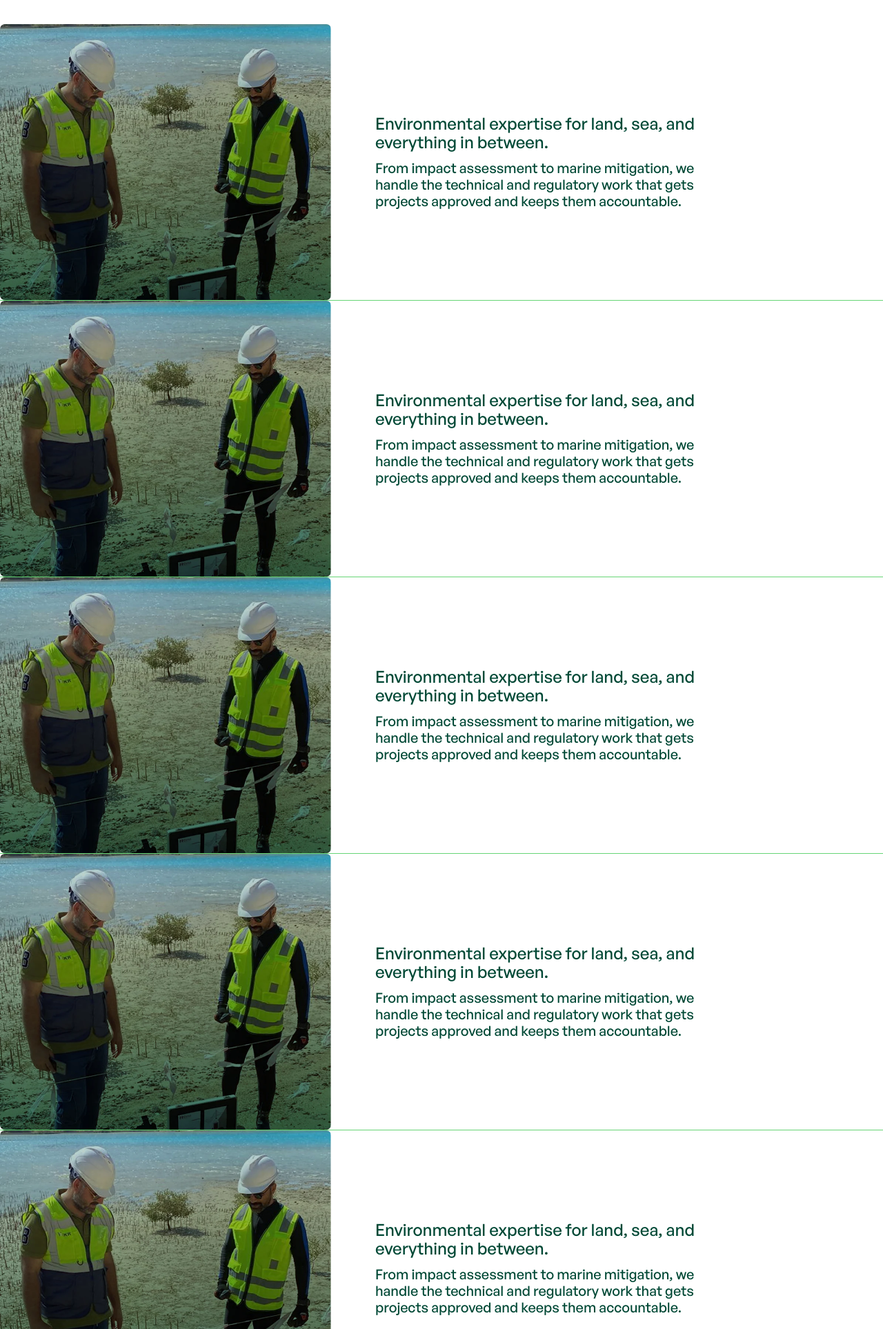
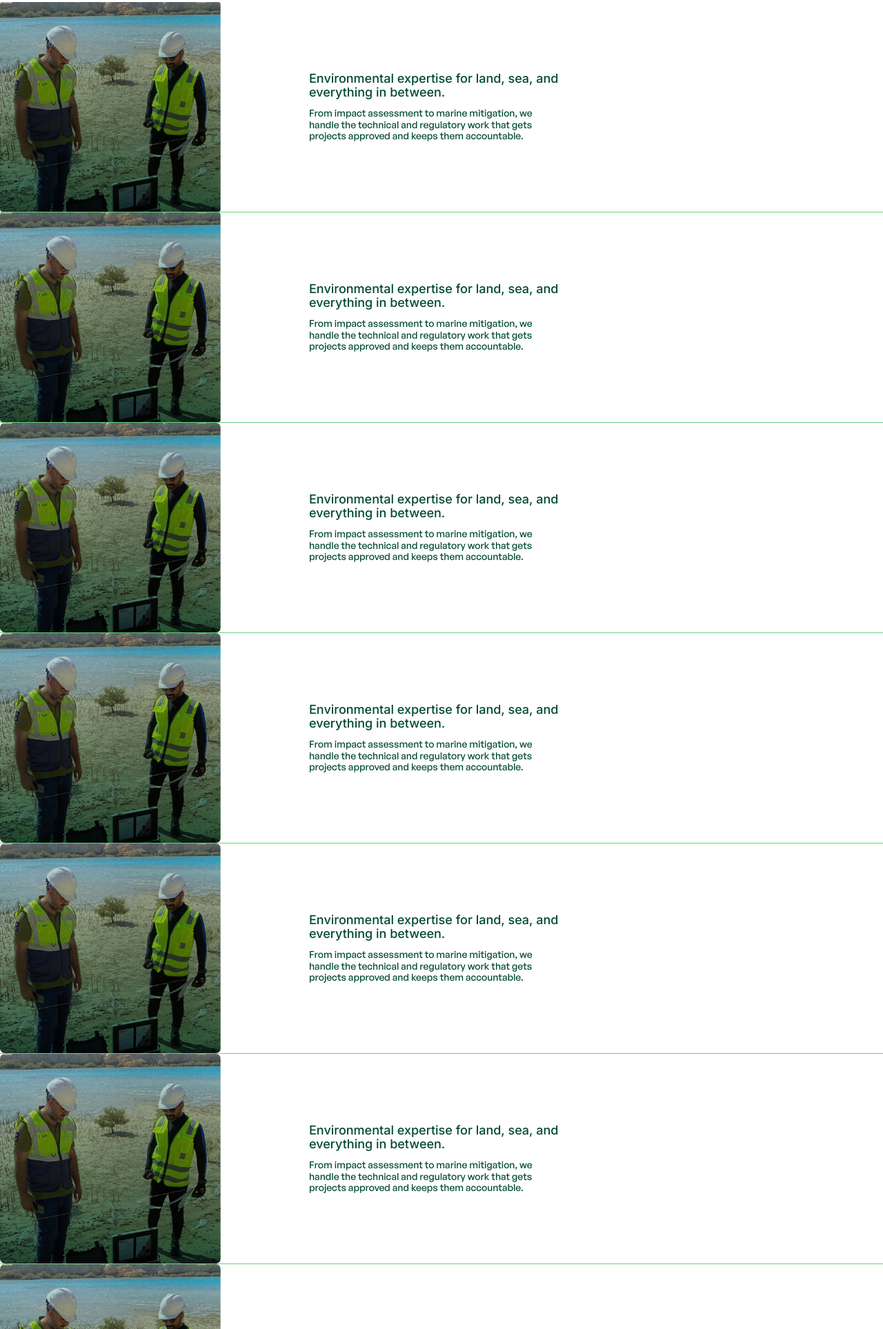
Before and after one commit to hibahfathima/planet-green, a website: page service.html in a window 1280 px wide. Shown: the part 873-2800 px from the top of the page at 69% size. Drawn offline with Linux system fonts and the light colour scheme.

Commit message:
sevice page updated

```diff
--- a/service.html
+++ b/service.html
@@ -60,19 +60,19 @@
 
 
 <!-- about hero section -->
- <section class="pt-16 md:pt-20 bg-[#66D575] overflow-hidden">
-    <div class="px-6 lg:px-0">
-        <h1 class="max-w-2xl font-sans font-medium text-[32px] md:text-[50px] tracking-[-2%] leading-[38px] md:leading-[52px] text-[#0A2E1F] mx-auto lg:mx-40 mb-8 md:mb-12">
+ <section class="pt-8 pb-8 md:pt-20 lg:pb-0 bg-[#66D575] overflow-hidden">
+    <div class="px-6  lg:px-0">
+        <h1 class="max-w-xl font-sans font-medium    text-[24px] md:text-[40px] tracking-[-2%]  leading-[20px] md:leading-[36px] lg:leading-[36px]  text-[#0A2E1F] mx-auto md:mx-0 lg:mx-20 xl:mx-28 mb-8 md:mb-12 ">
             Environmental consulting, on land and at sea.
         </h1>
 
-        <div class="flex flex-col lg:flex-row lg:items-start gap-8 lg:gap-12">
+        <div class="flex flex-col lg:flex-row lg:items-start gap-8 lg:gap-24">
             <div class="w-full lg:w-2/5">
                 <img src="assets/images/service1.webp" alt="Environmental consulting team on boat" class="w-full h-64 sm:h-80 md:h-96 lg:w-160 lg:h-100 object-cover" />
             </div>
 
             <div class="w-full lg:w-3/5">
-                <p class="font-sans text-base leading-relaxed text-[#0A2E1F] mb-4 lg:w-3/5">
+                <p class="font-sans font-medium text-[14px] lg:text-[16px] leading-[1.19] text-[#0A2E1F] mb-4 lg:w-4/7">
                     We support projects from initial assessment through to construction and monitoring; combining regulatory expertise with hands-on technical and marine capability most consultancies don't carry in-house.
                 </p>
 
@@ -88,93 +88,139 @@
 </section>
 
 <!-- service section -->
- <section class="bg-white pt-14 md:pt-20">
+ <section class="bg-white pt-10 md:pt-20">
     <div class=" mx-auto px-6 lg:px-0 lg:mx-0">
-        <h2 class="text-center font-sans font-medium text-[32px] md:text-[50px] tracking-[-2%] leading-[38px] md:leading-[52px] text-[#47A95E] mx-auto lg:mx-40 mb-8 md:mb-12">
+        <h2 class="text-center font-sans font-medium text-[32px] md:text-[35px] tracking-[-2%] leading-[38px] md:leading-[52px] text-[#47A95E] mx-auto lg:mx-40 mb-8 md:mb-12">
             Our Offerings
         </h2>
 
-        <!-- Offering 1 -->
-        <div class="flex flex-col lg:flex-row items-center gap-6 lg:gap-16 border-b border-[#66D575] ">
+        <!-- Offering  -->
+        <div class="flex flex-col lg:flex-row items-center gap-6 lg:gap-32 border-b border-[#66D575] ">
             <div class="w-full lg:w-auto">
-                <div class="relative rounded-[7px] overflow-hidden">
-                    <img src="assets/images/service1.webp" alt="Environmental expertise for land, sea and everything in between" class="w-full h-64 sm:h-80 md:h-96 lg:w-120 lg:h-100 object-cover" />
+                <div class="relative rounded-[4px] overflow-hidden">
+                    <img src="assets/images/service1.webp" alt="Environmental expertise for land, sea and everything in between" class="w-full h-64 sm:h-80 md:h-96 lg:w-80 lg:h-76 object-cover hover:scale-105" />
                 </div>
             </div>
-            <div class="w-full lg:w-2/5">
-                <h3 class="font-sans font-medium text-2xl leading-[27px] tracking-[-1.9%] text-[#014936] mb-3">
+            <div class="w-full lg:w-2/7">
+                <h3 class="font-inter font-medium md:text-[18px] leading-[20px] tracking-[-1.9%] text-[#014936] mb-3">
                     Environmental expertise for land, sea, and everything in between.
                 </h3>
-                <p class=" font-sans font-medium text-xl leading-[119%] text-[#014936]">
+                <p class=" font-sans font-medium lg:text-[14px] leading-[119%] text-[#014936]">
                     From impact assessment to marine mitigation, we handle the technical and regulatory work that gets projects approved and keeps them accountable.
                 </p>
             </div>
         </div>
 
-        <!-- Offering 2 -->
-        <div class="flex flex-col lg:flex-row items-center gap-6 lg:gap-16 border-b border-[#66D575] ">
+        <!-- Offering  -->
+        <div class="flex flex-col lg:flex-row items-center gap-12 lg:gap-32 border-b border-[#66D575] ">
             <div class="w-full lg:w-auto">
-                <div class="relative rounded-[7px] overflow-hidden">
-                    <img src="assets/images/service1.webp" alt="Environmental expertise for land, sea and everything in between" class="w-full h-64 sm:h-80 md:h-96 lg:w-120 lg:h-100 object-cover" />
+                <div class="relative rounded-[4px] overflow-hidden">
+                    <img src="assets/images/service1.webp" alt="Environmental expertise for land, sea and everything in between" class="w-full h-64 sm:h-80 md:h-96 lg:w-80 lg:h-76 object-cover hover:scale-105" />
                 </div>
             </div>
-            <div class="w-full lg:w-2/5">
-                <h3 class="font-sans font-medium text-2xl leading-[27px] tracking-[-1.9%] text-[#014936] mb-3">
+            <div class="w-full lg:w-2/7">
+                <h3 class="font-inter font-medium md:text-[18px] leading-[20px] tracking-[-1.9%] text-[#014936] mb-3">
                     Environmental expertise for land, sea, and everything in between.
                 </h3>
-                <p class=" font-sans font-medium text-xl leading-[119%] text-[#014936]">
+                <p class=" font-sans font-medium lg:text-[14px] leading-[119%] text-[#014936]">
                     From impact assessment to marine mitigation, we handle the technical and regulatory work that gets projects approved and keeps them accountable.
                 </p>
             </div>
         </div>
 
-        <div class="flex flex-col lg:flex-row items-center gap-6 lg:gap-16 border-b border-[#66D575] ">
+        <!-- Offering  -->
+        <div class="flex flex-col lg:flex-row items-center gap-12 lg:gap-32 border-b border-[#66D575] ">
             <div class="w-full lg:w-auto">
                 <div class="relative rounded-[7px] overflow-hidden">
-                    <img src="assets/images/service1.webp" alt="Environmental expertise for land, sea and everything in between" class="w-full h-64 sm:h-80 md:h-96 lg:w-120 lg:h-100 object-cover" />
+                    <img src="assets/images/service1.webp" alt="Environmental expertise for land, sea and everything in between" class="w-full h-64 sm:h-80 md:h-96 lg:w-80 lg:h-76 object-cover hover:scale-105" />
                 </div>
             </div>
-            <div class="w-full lg:w-2/5">
-                <h3 class="font-sans font-medium text-2xl leading-[27px] tracking-[-1.9%] text-[#014936] mb-3">
+            <div class="w-full lg:w-2/7">
+                <h3 class="font-inter font-medium md:text-[18px] leading-[20px] tracking-[-1.9%] text-[#014936] mb-3">
                     Environmental expertise for land, sea, and everything in between.
                 </h3>
-                <p class=" font-sans font-medium text-xl leading-[119%] text-[#014936]">
+                <p class=" font-sans font-medium lg:text-[14px] leading-[119%] text-[#014936]">
                     From impact assessment to marine mitigation, we handle the technical and regulatory work that gets projects approved and keeps them accountable.
                 </p>
             </div>
         </div>
 
-        <div class="flex flex-col lg:flex-row items-center gap-6 lg:gap-16 border-b border-[#66D575] ">
+        <!-- Offering  -->
+        <div class="flex flex-col lg:flex-row items-center gap-12 lg:gap-32 border-b border-[#66D575] ">
             <div class="w-full lg:w-auto">
                 <div class="relative rounded-[7px] overflow-hidden">
-                    <img src="assets/images/service1.webp" alt="Environmental expertise for land, sea and everything in between" class="w-full h-64 sm:h-80 md:h-96 lg:w-120 lg:h-100 object-cover" />
+                    <img src="assets/images/service1.webp" alt="Environmental expertise for land, sea and everything in between" class="w-full h-64 sm:h-80 md:h-96 lg:w-80 lg:h-76 object-cover hover:scale-105" />
                 </div>
             </div>
-            <div class="w-full lg:w-2/5">
-                <h3 class="font-sans font-medium text-2xl leading-[27px] tracking-[-1.9%] text-[#014936] mb-3">
+            <div class="w-full lg:w-2/7">
+                <h3 class="font-inter font-medium md:text-[18px] leading-[20px] tracking-[-1.9%] text-[#014936] mb-3">
                     Environmental expertise for land, sea, and everything in between.
                 </h3>
-                <p class=" font-sans font-medium text-xl leading-[119%] text-[#014936]">
+                <p class=" font-sans font-medium lg:text-[14px] leading-[119%] text-[#014936]">
                     From impact assessment to marine mitigation, we handle the technical and regulatory work that gets projects approved and keeps them accountable.
                 </p>
             </div>
         </div>
 
-        <div class="flex flex-col lg:flex-row items-center gap-6 lg:gap-16 border-b border-[#66D575] ">
+        <!-- Offering  -->
+        <div class="flex flex-col lg:flex-row items-center gap-12 lg:gap-32 border-b border-[#66D575] ">
             <div class="w-full lg:w-auto">
                 <div class="relative rounded-[7px] overflow-hidden">
-                    <img src="assets/images/service1.webp" alt="Environmental expertise for land, sea and everything in between" class="w-full h-64 sm:h-80 md:h-96 lg:w-120 lg:h-100 object-cover" />
+                    <img src="assets/images/service1.webp" alt="Environmental expertise for land, sea and everything in between" class="w-full h-64 sm:h-80 md:h-96 lg:w-80 lg:h-76 object-cover hover:scale-105" />
                 </div>
             </div>
-            <div class="w-full lg:w-2/5">
-                <h3 class="font-sans font-medium text-2xl leading-[27px] tracking-[-1.9%] text-[#014936] mb-3">
+            <div class="w-full lg:w-2/7">
+                <h3 class="font-inter font-medium md:text-[18px] leading-[20px] tracking-[-1.9%] text-[#014936] mb-3">
                     Environmental expertise for land, sea, and everything in between.
                 </h3>
-                <p class=" font-sans font-medium text-xl leading-[119%] text-[#014936]">
+                <p class=" font-sans font-medium lg:text-[14px] leading-[119%] text-[#014936]">
                     From impact assessment to marine mitigation, we handle the technical and regulatory work that gets projects approved and keeps them accountable.
                 </p>
             </div>
         </div>
+
+        <!-- Offering  -->
+        <div class="flex flex-col lg:flex-row items-center gap-12 lg:gap-32 border-b border-[#66D575] ">
+            <div class="w-full lg:w-auto">
+                <div class="relative rounded-[7px] overflow-hidden">
+                    <img src="assets/images/service1.webp" alt="Environmental expertise for land, sea and everything in between" class="w-full h-64 sm:h-80 md:h-96 lg:w-80 lg:h-76 object-cover hover:scale-105" />
+                </div>
+            </div>
+            <div class="w-full lg:w-2/7">
+                <h3 class="font-inter font-medium md:text-[18px] leading-[20px] tracking-[-1.9%] text-[#014936] mb-3">
+                    Environmental expertise for land, sea, and everything in between.
+                </h3>
+                <p class=" font-sans font-medium lg:text-[14px] leading-[119%] text-[#014936]">
+                    From impact assessment to marine mitigation, we handle the technical and regulatory work that gets projects approved and keeps them accountable.
+                </p>
+            </div>
+        </div>
+
+        <!-- Offering  -->
+        <div class="flex flex-col lg:flex-row items-center gap-12 lg:gap-32 border-b border-[#66D575] ">
+            <div class="w-full lg:w-auto">
+                <div class="relative rounded-[7px] overflow-hidden">
+                    <img src="assets/images/service1.webp" alt="Environmental expertise for land, sea and everything in between" class="w-full h-64 sm:h-80 md:h-96 lg:w-80 lg:h-76 object-cover hover:scale-105" />
+                </div>
+            </div>
+            <div class="w-full lg:w-2/7">
+                <h3 class="font-inter font-medium md:text-[18px] leading-[20px] tracking-[-1.9%] text-[#014936] mb-3">
+                    Environmental expertise for land, sea, and everything in between.
+                </h3>
+                <p class=" font-sans font-medium lg:text-[14px] leading-[119%] text-[#014936]">
+                    From impact assessment to marine mitigation, we handle the technical and regulatory work that gets projects approved and keeps them accountable.
+                </p>
+            </div>
+        </div>
+
+
+
+
+
+
+
+
+
 
     </div>
 </section>
@@ -184,11 +230,11 @@
 <section class="bg-primary-light py-12 sm:py-14 md:py-16">
   <div class="max-w-[1600px] mx-auto px-6 md:px-16 flex flex-col lg:flex-row lg:items-center lg:justify-between gap-6 md:gap-8 lg:gap-4">
 
-    <h2 class="font-sans font-medium text-primary-dark text-[26px] sm:text-[32px] md:text-[38px] lg:text-[50px] leading-[1.2] lg:leading-[62px] tracking-[-0.02em] max-w-[700px]">
+    <h2 class="font-sans font-medium text-primary-dark text-[26px] sm:text-[24px] md:text-[28px] lg:text-[40px] leading-[1.2] lg:leading-[48px] tracking-[-0.02em] max-w-[700px]">
       Empowering businesses towards a sustainable future
     </h2>
 
-    <a href="/contact.html" class="inline-flex items-center gap-2 font-sans font-medium text-primary-dark text-base sm:text-lg lg:text-[29px] hover:gap-3 transition-all shrink-0">
+    <a href="/contact.html" class="inline-flex items-center gap-2 font-sans font-medium text-primary-dark text-base sm:text-lg lg:text-[23px] hover:gap-3 transition-all shrink-0">
       Talk to us <span aria-hidden="true">→</span>
     </a>
 
```
Also changed, not shown: about.html (+1 -1 lines), assets/dist/output.css.
